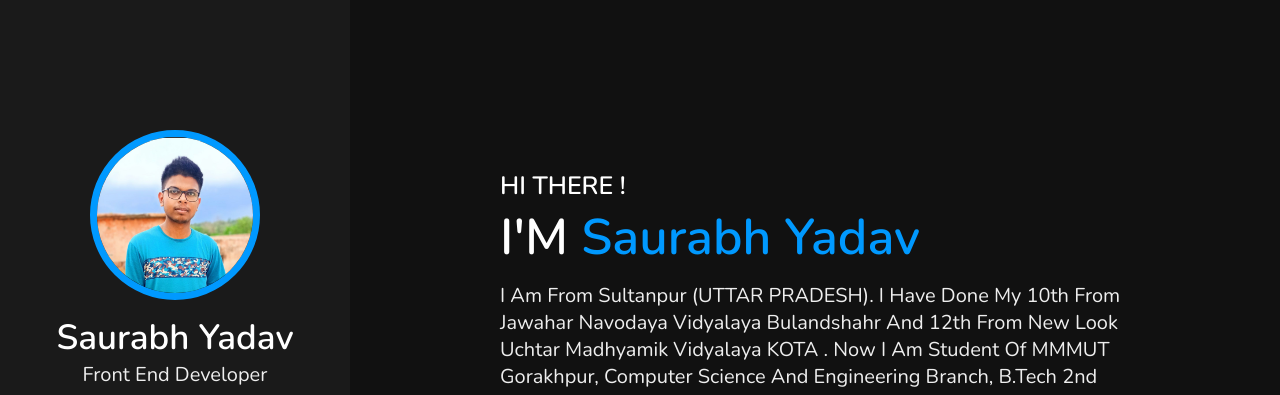
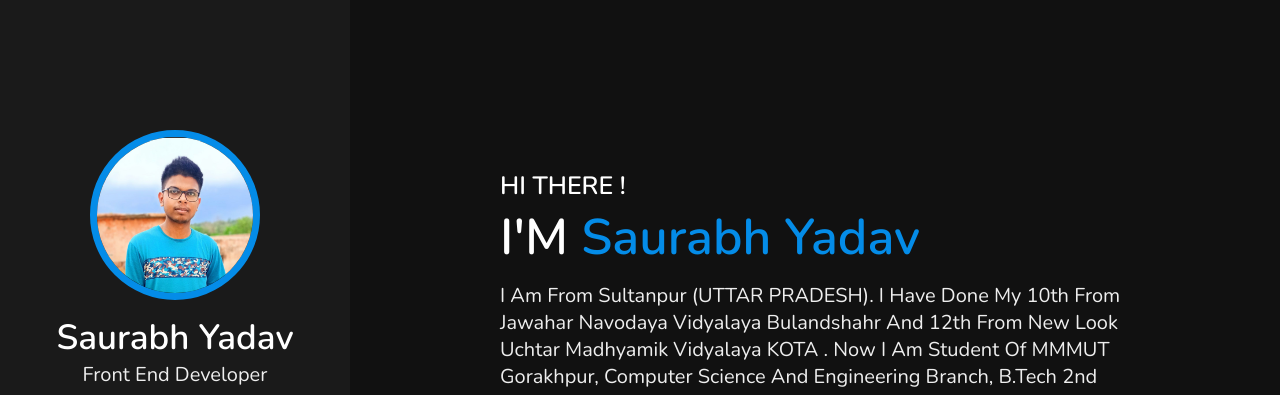
Before and after one commit to saurabh2121/portfolio, a plain HTML site: page index.html in a window 1280 px wide. Shown: the top 395 px of the page. Drawn offline with nearby package versions, Linux system fonts and the light colour scheme.

Commit message:
add colour

```diff
--- a/style.css
+++ b/style.css
@@ -2,7 +2,7 @@
 @import url("https://cdn.jsdelivr.net/npm/bootstrap-icons@1.9.1/font/bootstrap-icons.css");
 
 :root {
-    --blue: #0099ff;
+    --blue: #048ce8;
 }
 
 * {
```
